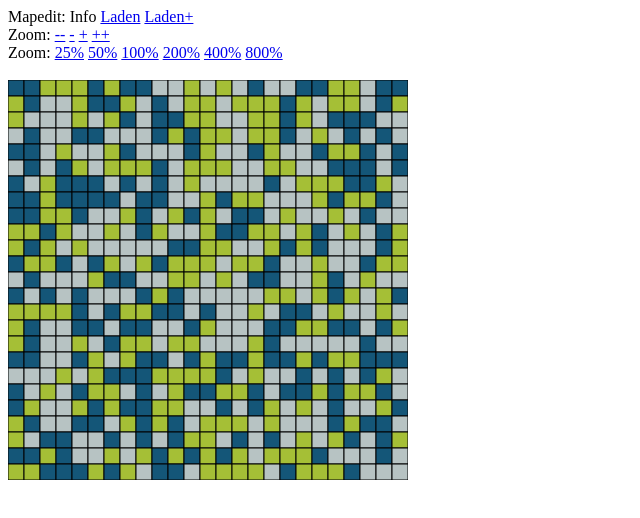
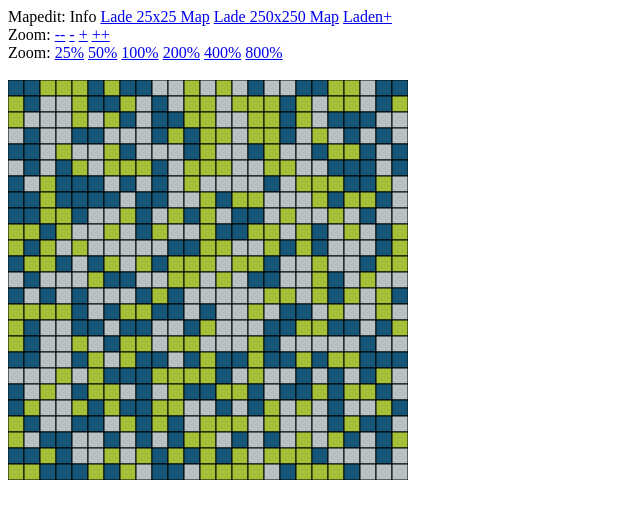
Before and after one commit to Flyingmana/Elenear-Map-Editor, a plain HTML site: page sandbox/index.html in a window 1280 px wide. Shown: the whole page, without its empty margins (0-640 px from the left). Drawn offline with Linux system fonts and the light colour scheme.

Commit message:
add map choser

```diff
--- a/sandbox/index.html
+++ b/sandbox/index.html
@@ -8,10 +8,11 @@
     <script src="js/raphael.js" type="text/javascript" ></script>
     <script src="js/mapeditor.js" type="text/javascript" ></script>
   </head>
-<body onload="MapEdit.loadMap();">
+<body onload="MapEdit.loadMap('js/testmap.json');">
 Mapedit:
     <a onclick="alert('Kartengröße: '+MapEdit.mapWidth+'x'+MapEdit.mapHeight);">Info</a>
-    <a onclick="MapEdit.loadMap();false;" href="#">Laden</a>
+    <a onclick="MapEdit.loadMap('js/testmap.json');false;" href="#">Lade 25x25 Map</a>
+    <a onclick="MapEdit.loadMap('js/testmap_big.json');false;" href="#">Lade 250x250 Map</a>
     <a onclick='window.jQuery.get("js/testmap.json",{},function(data){MapEdit.renderMap(data.map);},"json");' href="#">Laden+</a><br/>
 Zoom:
     <a onclick="MapEdit.changeSize(-200,-200);" href="#">--</a>
--- a/sandbox/js/mapeditor.js
+++ b/sandbox/js/mapeditor.js
@@ -13,7 +13,7 @@ var MapEdit = {
     fieldHeight : parseInt(this.mapHeight/25, 10),
     paper: null,
 
-    loadMap : function (myvar )
+    loadMap : function (mapFile )
     {
         // Feldgrößen neuladen falls geändert
         this.fieldWidth  = parseInt(this.mapWidth/25, 10);
@@ -28,7 +28,7 @@ var MapEdit = {
 
         var self = this;
         // ?
-        window.jQuery.get("js/testmap.json",
+        window.jQuery.get(mapFile,
             {},
             function (data) {
                 self.renderMap(data.map);
```
